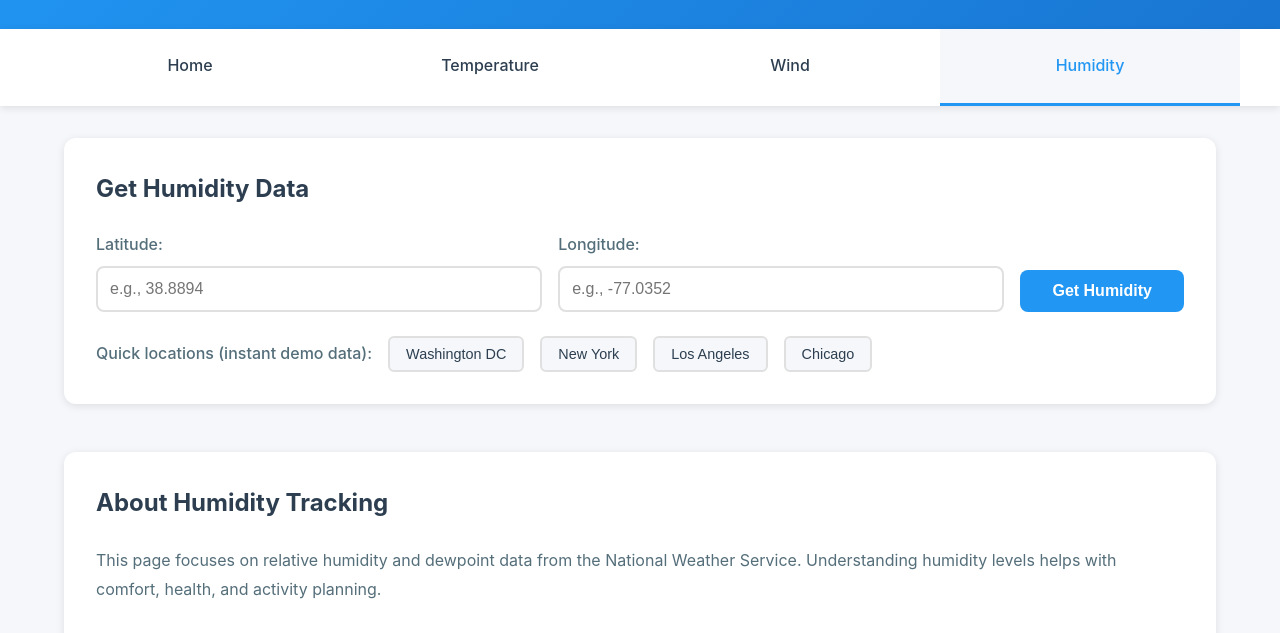
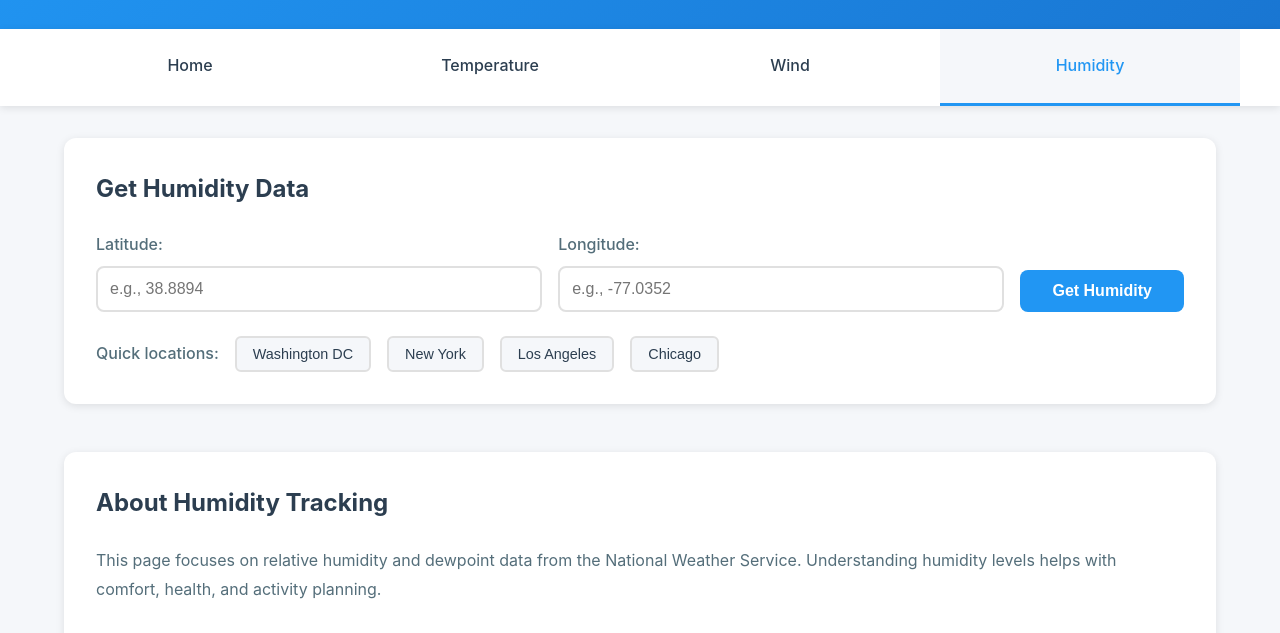
Before and after one commit to jjosecodes/sample-final-pages, a plain HTML site: page website/frontend/humidity.html in a window 1280 px wide. Shown: the part 135-768 px from the top of the page. Drawn offline with Linux system fonts and the light colour scheme.

Commit message:
demo gone

```diff
--- a/website/frontend/humidity.html
+++ b/website/frontend/humidity.html
@@ -54,7 +54,7 @@
                     <button type="submit" class="btn-primary">Get Humidity</button>
                 </div>
                 <div class="quick-locations">
-                    <p>Quick locations (instant demo data):</p>
+                    <p>Quick locations:</p>
                     <button type="button" class="btn-quick" data-lat="38.8894" data-lon="-77.0352">Washington DC</button>
                     <button type="button" class="btn-quick" data-lat="40.7128" data-lon="-74.0060">New York</button>
                     <button type="button" class="btn-quick" data-lat="34.0522" data-lon="-118.2437">Los Angeles</button>
--- a/website/frontend/js/temperature.js
+++ b/website/frontend/js/temperature.js
@@ -12,7 +12,7 @@ const lonInput = document.getElementById('longitude');
 const loadingEl = document.getElementById('loading');
 const errorEl = document.getElementById('error');
 
-// Quick location buttons - use demo data
+// Quick location buttons
 const quickButtons = document.querySelectorAll('.btn-quick');
 quickButtons.forEach(btn => {
     btn.addEventListener('click', () => {
@@ -20,8 +20,6 @@ quickButtons.forEach(btn => {
         const lon = btn.dataset.lon;
         latInput.value = lat;
         lonInput.value = lon;
-
-        // Use demo data for quick locations
         loadDemoData(lat, lon);
     });
 });
```
Also changed, not shown: website/frontend/temperature.html (+1 -1 lines), website/frontend/wind.html (+1 -1 lines).
